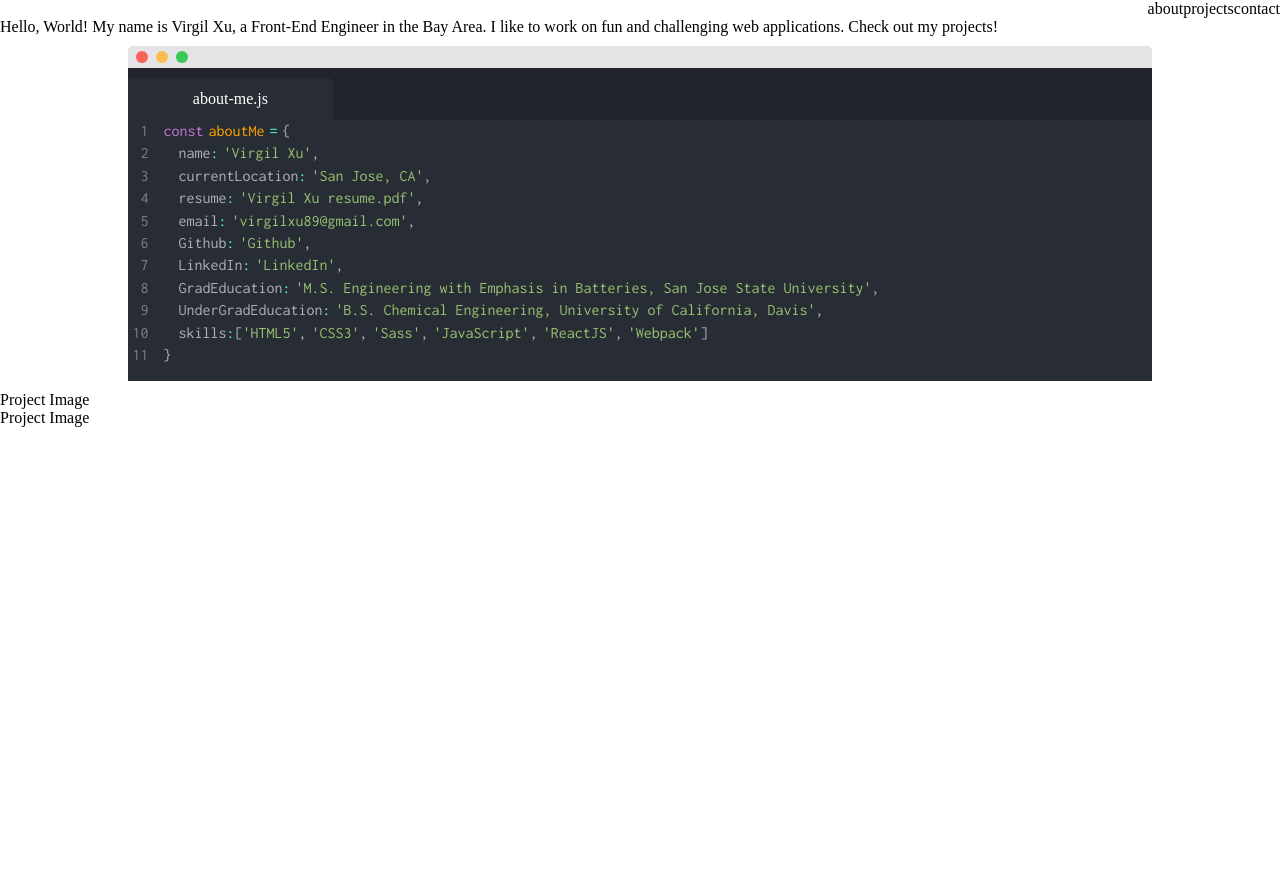
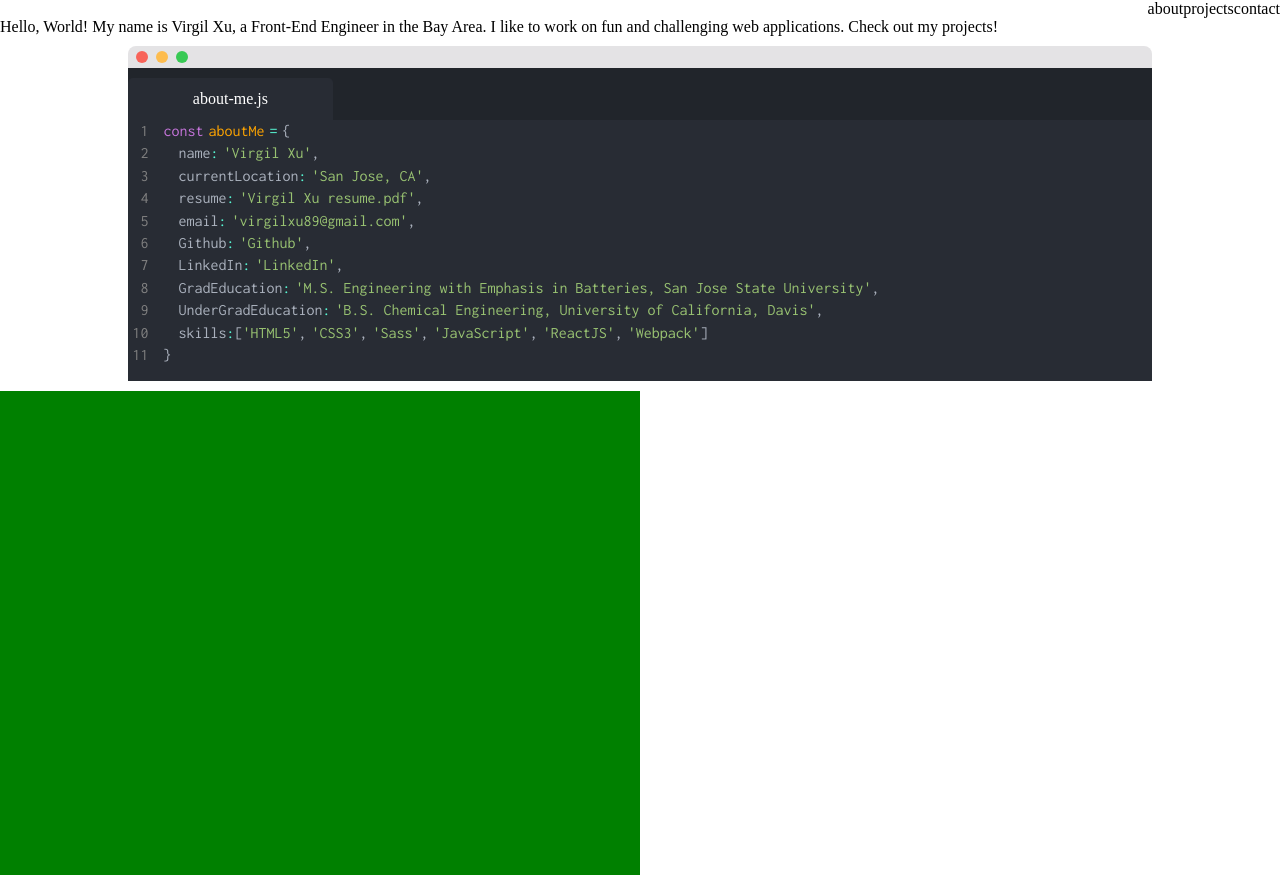
Before and after one commit to vhxu/portfolio, a React app: page / in a window 1280 px wide. Before the commit the page ends 800 px from the top, so only its background shows below. Built offline with nearby package versions, Linux system fonts and the light colour scheme.

Commit message:
added projects

```diff
--- a/src/components/app.js
+++ b/src/components/app.js
@@ -2,19 +2,37 @@ import React, { Component} from 'react';
 import Navbar from './navbar';
 import About from './about';
 import Projects from './projects';
+import projectInfo from '../data/project-info';
 
 class App extends Component {
   constructor(props) {
     super(props);
 
+    this.mapProjects = this.mapProjects.bind(this);
   }
+
+  mapProjects() {
+    return projectInfo.map((info, i) => {
+      const title = info.title;
+      const description = info.description;
+      const screenshot = info.screenshot;
+      const color = info.color;
+      const skills = info.skills;
+      const github = info.links.github;
+      const preview = info.links.preview;
+      return (
+        <Projects key={i} title={title} description={description} screenshot={screenshot} color={color} skills={skills} />
+      );
+    })
+  }
+
+
   render() {
     return (
       <div>
         <Navbar />
         <About />
-        <Projects />
-        <Projects />
+        {this.mapProjects()}
       </div>
     )
   }
--- a/src/components/projects.js
+++ b/src/components/projects.js
@@ -3,8 +3,13 @@ import React, { Component } from 'react';
 class Projects extends Component {
   render(){
     return (
-      <div>
-        <div>Project Image</div>
+      <div className='project'>
+        <div className='description'>
+          <h2>{this.props.title}</h2>
+          <div>asdkjfaksfjlkasjflkasldkfalksjflasflsadlfsklafjlksafjlakshflsafh</div>
+          <div>Skills used React JS HTML SASS</div>
+          <div>Links to DEMO and GITHUB</div>
+        </div>
       </div>
     )
   }
--- /dev/null
+++ b/src/data/project-info.js
@@ -0,0 +1,48 @@
+const projectInfo = [
+  {
+    title: 'Stock Market',
+    description: 'An easy to use app to look up stocks. This was the first project where I used Redux to handle the application state. The app design was inspired by the app Robinhood. The API used was from IEX, Sparklines was used for the preview graph, Highcharts was used to graph the stock prices, and react-autosuggest was used to look up stock symbols.',
+    screenshot: '',
+    color: 'green',
+    skills: ['HTML5', 'CSS3', 'SASS', 'JavaScript', 'ReactJS', 'Redux'],
+    links: {
+      github: '',
+      preview: ''
+    }
+  },
+  {
+    title: 'Calendar',
+    description: 'adsdf',
+    screenshot: 'A simple calendar app to look up dates and to add daily tasks. This was one of my first projects where I used the ReactJS library.',
+    color: 'purple',
+    skills: ['HTML5', 'CSS3', 'SASS', 'JavaScript', 'ReactJS'],
+    links: {
+      github: '',
+      preview: ''
+    }
+  },
+  {
+    title: 'Calculator',
+    description: 'asdfs',
+    screenshot: 'A copy of the iPhone calculator that we use everyday on our phone. This project was written with only HTML, CSS, and Javascript. It helped me understand how to structure my projects as an MVC. This really helped me build a stronger JS foundation for web development.',
+    color: 'orange',
+    skills: ['HTML5', 'CSS3', 'JavaScript'],
+    links: {
+      github: '',
+      preview: ''
+    }
+  },
+  {
+    title: 'Portfolio',
+    description: 'asdf',
+    screenshot: 'My portfolio website that you\'re looking at right now. This project was made using ReactJS.',
+    color: 'grey',
+    skills: ['HTML5', 'CSS3', 'SASS', 'JavaScript', 'ReactJS'],
+    links: {
+      github: '',
+      preview: ''
+    }
+  }
+];
+
+export default projectInfo;
--- a/style/_about-editor.scss
+++ b/style/_about-editor.scss
@@ -13,7 +13,7 @@
 .window-bar {
   width: 100%;
   background-color: #e4e3e5;
-  border-radius: 5px 5px 0 0;
+  border-radius: 8px 8px 0 0;
   display: flex;
   padding-top: 5px;
   padding-bottom: 5px;
--- /dev/null
+++ b/style/_project.scss
@@ -0,0 +1,14 @@
+.project {
+  display: flex;
+  width: 50%;
+  background-color: green;
+
+  .description {
+    opacity: 0;
+  }
+}
+
+.project:hover .description {
+  opacity: 1;
+  transition: opacity 1.0s linear;
+}
--- a/style/main.scss
+++ b/style/main.scss
@@ -1,5 +1,6 @@
 @import '_navbar';
 @import '_about-editor';
+@import '_project';
 
 body {
   margin: 0;
```
Also changed, not shown: src/data/project_info.js (deleted, +0 -44 lines).
